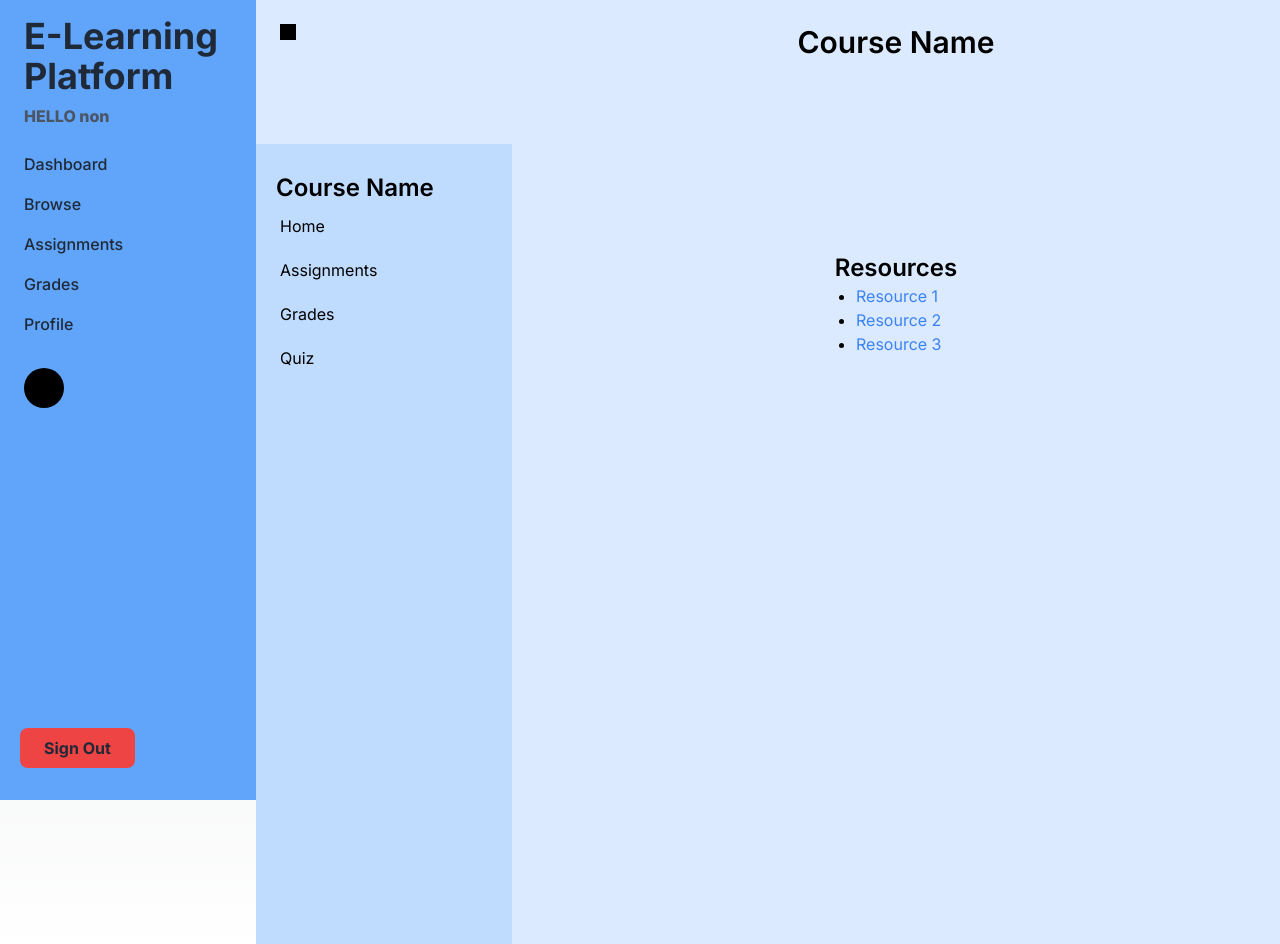
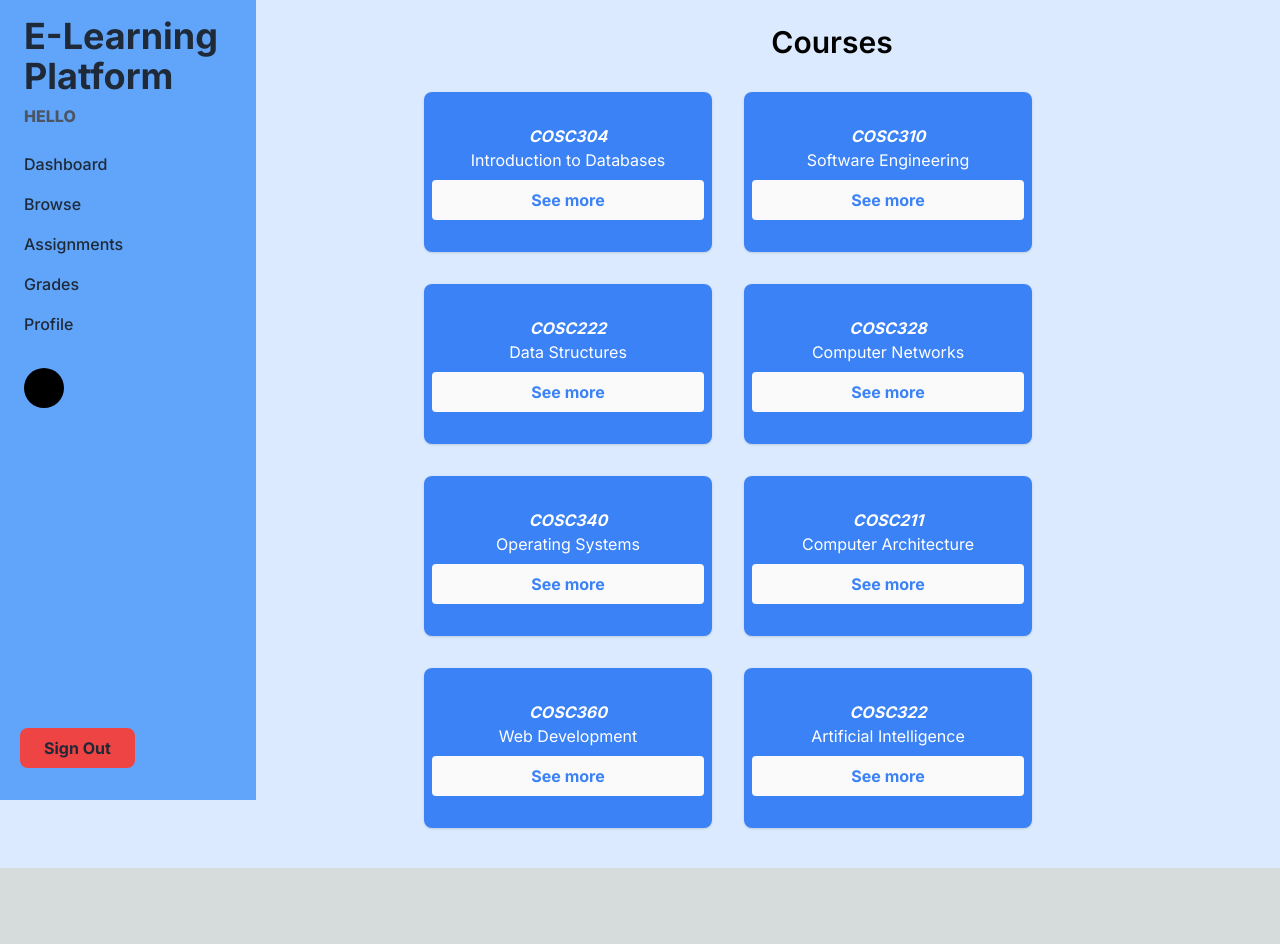
Before and after one commit to OM200401/Discord-Mods, a Next.js app: page /browseCourses in a window 1280 px wide. After the commit the page ends 868 px from the top, so only its background shows below. Built offline with nearby package versions, Linux system fonts and the light colour scheme; no server answers.

Commit message:
Enroll page created

```diff
--- /dev/null
+++ b/app/browseCourses/[courseCode]/page.jsx
@@ -0,0 +1,41 @@
+"use client";
+import { useParams } from 'next/navigation';
+import Sidebar from '../../components/Sidebar';
+import { useState } from 'react';
+
+export default function CourseInfo() {
+    const {courseCode} = useParams();
+
+    console.log(courseCode);
+
+    const [courses, setCourses] = useState([
+        { courseCode: 'COSC304', courseName: 'Introduction to Databases', description: 'This course introduces the concept of databases.' },
+        { courseCode: 'COSC310', courseName: 'Software Engineering', description: 'This course covers the fundamentals of software engineering.' },
+        { courseCode: 'COSC222', courseName: 'Data Structures', description: 'This course teaches about various data structures.' },
+        { courseCode: 'COSC328', courseName: 'Computer Networks', description: 'This course is about computer networking concepts.' },
+        { courseCode: 'COSC340', courseName: 'Operating Systems', description: 'This course covers the basics of operating systems.' },
+        { courseCode: 'COSC211', courseName: 'Computer Architecture', description: 'This course is about the architecture of computers.' },
+        { courseCode: 'COSC360', courseName: 'Web Development', description: 'This course teaches web development techniques.' },
+        { courseCode: 'COSC322', courseName: 'Artificial Intelligence', description: 'This course introduces the concept of artificial intelligence.' },
+    ]);
+
+    const course = courses.find(c => c.courseCode === courseCode);
+
+    const handleEnroll = () => {
+        // Add the backend enrollment logic here
+    };
+
+    return (
+        <div className="flex flex-col md:flex-row min-h-screen bg-blue-100">
+            <Sidebar />
+            <div className="p-6 text-center w-full">
+                <h1 className="text-3xl text-black font-semibold mb-4">{courseCode}</h1>
+                <h1 className="text-3xl text-black font-semibold mb-4">{course?.courseName}</h1>
+                <p className="text-gray-700 mb-4">{course?.description}</p>
+                <button onClick={handleEnroll} className="bg-blue-500 hover:bg-blue-700 text-white font-bold py-2 px-4 rounded">
+                    Enroll
+                </button>
+            </div>
+        </div>
+    );
+}
--- /dev/null
+++ b/app/browseCourses/page.jsx
@@ -0,0 +1,31 @@
+"use client";
+import { useState } from 'react';
+import Sidebar from '../components/Sidebar';
+import Card from '../components/Card';
+
+export default function Courses() {
+    const [courses, setCourses] = useState([
+        { courseCode: 'COSC304', courseName: 'Introduction to Databases', description: 'This course introduces the concept of databases.' },
+        { courseCode: 'COSC310', courseName: 'Software Engineering', description: 'This course covers the fundamentals of software engineering.' },
+        { courseCode: 'COSC222', courseName: 'Data Structures', description: 'This course teaches about various data structures.' },
+        { courseCode: 'COSC328', courseName: 'Computer Networks', description: 'This course is about computer networking concepts.' },
+        { courseCode: 'COSC340', courseName: 'Operating Systems', description: 'This course covers the basics of operating systems.' },
+        { courseCode: 'COSC211', courseName: 'Computer Architecture', description: 'This course is about the architecture of computers.' },
+        { courseCode: 'COSC360', courseName: 'Web Development', description: 'This course teaches web development techniques.' },
+        { courseCode: 'COSC322', courseName: 'Artificial Intelligence', description: 'This course introduces the concept of artificial intelligence.' },
+    ]);
+
+    return (
+        <div className="flex flex-col md:flex-row min-h-screen bg-blue-100">
+            <Sidebar />
+            <div className="p-6 text-center ml-96">
+                <h1 className="text-3xl text-black font-semibold mb-4 ">Courses</h1>
+                <div className="flex flex-wrap justify-start">
+                    {courses.map((course, index) => (
+                        <Card key={index} courseCode={course.courseCode} courseName={course.courseName} />
+                    ))}
+                </div>
+            </div>
+        </div>
+    );
+}
--- /dev/null
+++ b/app/components/Card.jsx
@@ -0,0 +1,26 @@
+import { useRouter } from "next/navigation";
+
+export default function Card({ courseCode, courseName }) {
+    const router = useRouter();
+
+    const handleClick = () => {
+        router.push(`/browseCourses/${courseCode}`);
+    }
+
+    return (
+        <div className="w-72 h-40 flex flex-col justify-center gap-2 bg-blue-500 rounded-lg shadow p-2 m-4">
+        <div className="flex justify-center">
+            <div className="flex flex-col text-white">
+            <span className="font-bold italic">{courseCode}</span>
+            <p className="line-clamp-3">
+                {courseName}
+            </p>
+            </div>
+        </div>
+        <button onClick={handleClick} className="hover:bg-gray-300 bg-neutral-50 font-bold text-blue-500 rounded p-2">
+            See more
+        </button>
+        </div>
+
+    );
+}
```
